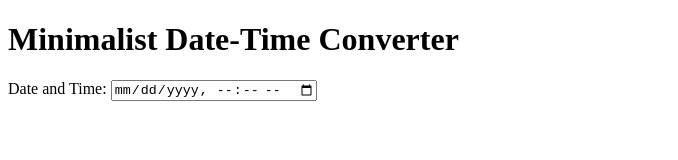
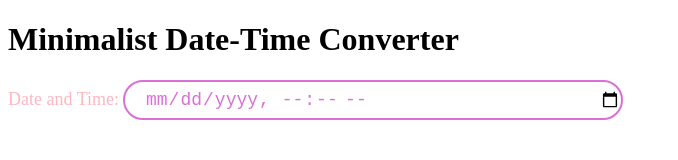
Before and after one commit to Priyal-Saxena/Data-Time-Picker, a plain HTML site: page index.html in a window 1280 px wide. Shown: the whole page, without its empty margins (0-678 px from the left). Drawn offline with Linux system fonts and the light colour scheme.

Commit message:
initial commit

```diff
--- a/index.html
+++ b/index.html
@@ -11,11 +11,12 @@
 	</head>
 	<body>
 		<h1>Minimalist Date-Time Converter</h1>
+
 		<div class="container">
 			<div class="input">
 				<form>
-					<label for="dateTime">Date and Time:</label>
-					<input type="datetime-local" id="dateTime" onChange="printDateTime()" name="dateTime" /> <br />
+					<label for="dateTime" class="dateTimeText">Date and Time:</label>
+					<input type="datetime-local" class="dateTime" onChange="printDateTime()" name="dateTime" /> <br />
 				</form>
 			</div>
 			<div class="output"></div>
--- a/style.css
+++ b/style.css
@@ -3,3 +3,48 @@
 	flex-direction: row;
 	flex-wrap: wrap;
 }
+
+.dateTime {
+	-webkit-appearance: none;
+	margin-top: 30px;
+	box-sizing: border-box;
+	padding-left: 20px;
+	border-radius: 40px;
+	font-size: 18px;
+	border: 2px solid orchid;
+	color: orchid;
+	background: none;
+	height: 40px;
+	width: 500px;
+	margin: 0;
+	transition: 0.3s;
+	box-shadow: inset 0 0 0 none;
+	text-align: start;
+}
+::-webkit-input-placeholder {
+	color: lightpink;
+}
+
+.dateTime:hover {
+	color: #fff;
+	box-sizing: border-box;
+	border: 2px solid orchid;
+	background: orchid;
+}
+.dateTime:focus {
+	background: orchid;
+	border: 2px solid orchid;
+	color: #fff;
+}
+/* .timeDiv {
+	display: flex;
+	flex-direction: row;
+	align-items: center;
+	justify-content: space-between;
+	width: 500px;
+	padding: 0 10px;
+} */
+.dateTimeText {
+	color: lightpink;
+	font-size: 18px;
+}
```
